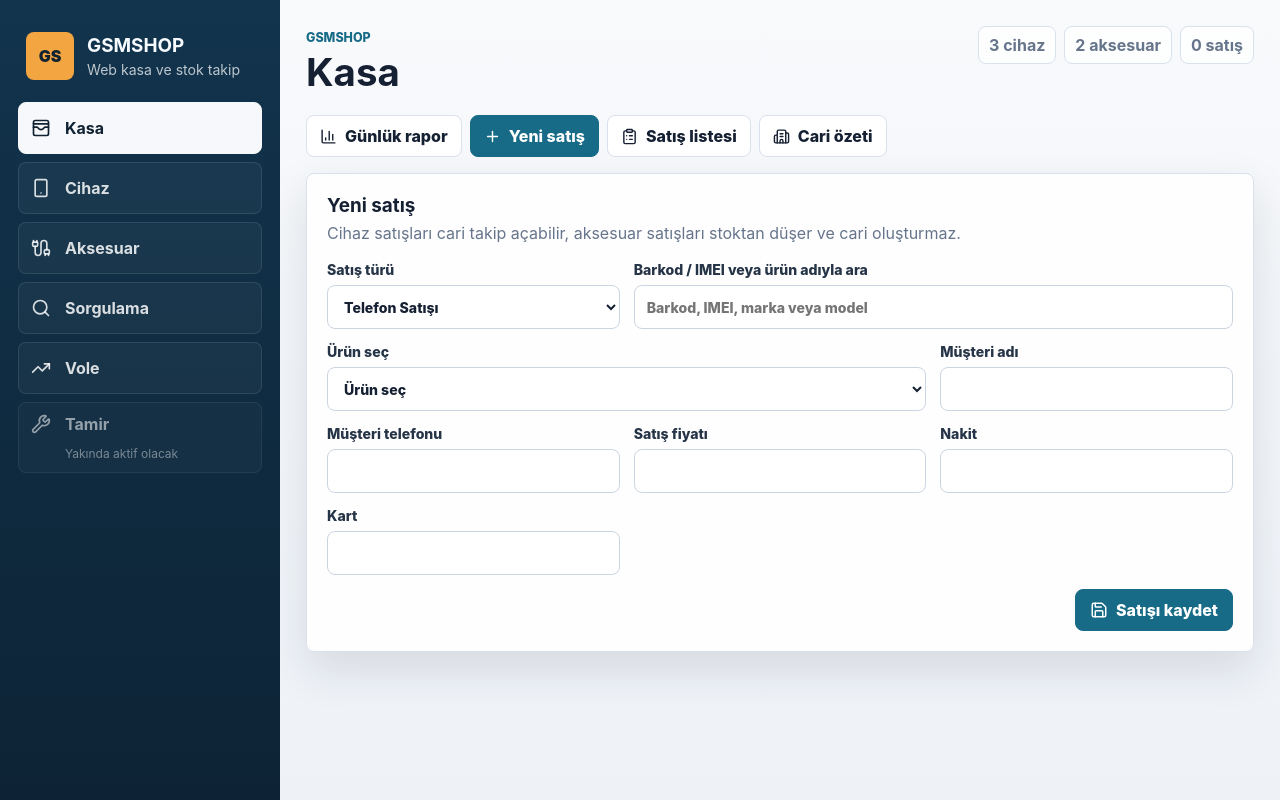
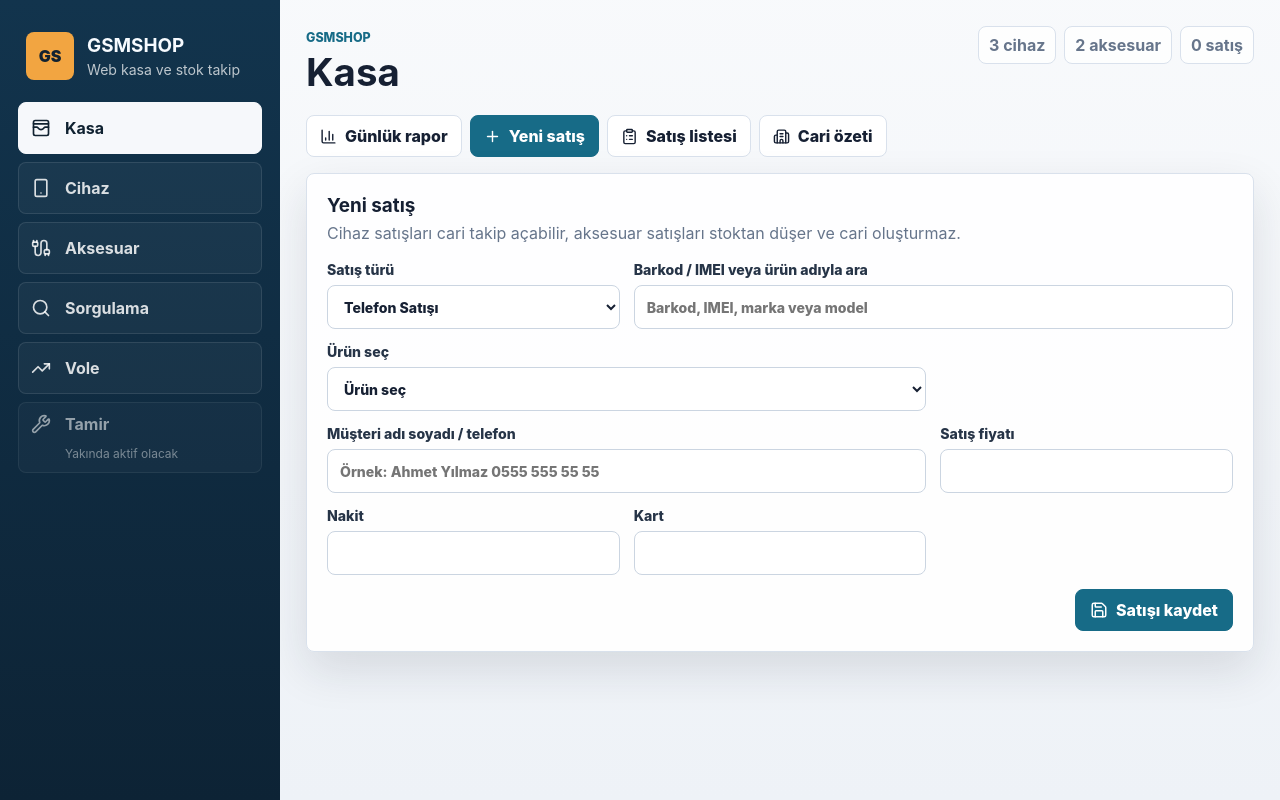
Before and after one commit to rodi65/gsmshop-web, a React (Vite) app: page / in a window 1280 px wide. Built offline with nearby package versions, Linux system fonts and the light colour scheme; the HTML template or start-up script is replaced by a standard one.

Commit message:
Satış ekranında kalan cari kişi seçimi eklendi

```diff
--- a/src/App.jsx
+++ b/src/App.jsx
@@ -307,7 +307,7 @@ function NewSale({ data, setData }) {
   const [searchTerm, setSearchTerm] = useState('');
   const [selectedProductId, setSelectedProductId] = useState('');
   const [customerName, setCustomerName] = useState('');
-  const [customerPhone, setCustomerPhone] = useState('');
+  const [cariPerson, setCariPerson] = useState('');
   const [salePrice, setSalePrice] = useState('');
   const [cashAmount, setCashAmount] = useState('');
   const [cardAmount, setCardAmount] = useState('');
@@ -352,11 +352,20 @@ function NewSale({ data, setData }) {
   const creditAmount = isAccessorySale ? 0 : Math.max(0, saleTotal - paidTotal);
   const projectedProfit = saleTotal - purchaseTotal;
 
+  const cariPersonOptions = useMemo(() => {
+    const existing = data.sales
+      .filter((sale) => sale.creditAmount > 0 && sale.customerName)
+      .map((sale) => sale.customerName);
+    if (customerName.trim()) existing.unshift(customerName.trim());
+    return Array.from(new Set(existing));
+  }, [data.sales, customerName]);
+
   useEffect(() => {
     setSelectedProductId('');
     setSalePrice('');
     setCashAmount('');
     setCardAmount('');
+    setCariPerson('');
     setMessage('');
     setSuccess(null);
   }, [saleType]);
@@ -385,7 +394,12 @@ function NewSale({ data, setData }) {
     }
 
     if (!isAccessorySale && !customerName.trim()) {
-      setMessage('Cihaz satışında müşteri adı zorunludur.');
+      setMessage('Müşteri adı soyadı / telefon birlikte yazılmalı.');
+      return;
+    }
+
+    if (!isAccessorySale && creditAmount > 0 && !cariPerson.trim()) {
+      setMessage('Kalan varsa cari kişi seçilmeden hesap kapanmaz.');
       return;
     }
 
@@ -404,8 +418,10 @@ function NewSale({ data, setData }) {
       productId: selectedProduct.id,
       productName: selectedProduct.title,
       barcode: selectedProduct.barcode,
-      customerName: isAccessorySale ? '' : customerName.trim(),
-      customerPhone: isAccessorySale ? '' : customerPhone.trim(),
+      customerName: isAccessorySale ? '' : (creditAmount > 0 ? cariPerson.trim() : customerName.trim()),
+      customerDisplay: isAccessorySale ? '' : customerName.trim(),
+      customerPhone: '',
+      cariPerson: isAccessorySale ? '' : cariPerson.trim(),
       sellerCompany: selectedProduct.sellerCompany ?? '',
       sellerPerson: selectedProduct.sellerPerson ?? '',
       quantity: 1,
@@ -445,7 +461,7 @@ function NewSale({ data, setData }) {
     setSelectedProductId('');
     setSearchTerm('');
     setCustomerName('');
-    setCustomerPhone('');
+    setCariPerson('');
     setSalePrice('');
     setCashAmount('');
     setCardAmount('');
@@ -485,16 +501,18 @@ function NewSale({ data, setData }) {
         </label>
 
         {!isAccessorySale && (
-          <>
-            <label>
-              Müşteri adı
-              <input value={customerName} onChange={(event) => setCustomerName(event.target.value)} required />
-            </label>
-            <label>
-              Müşteri telefonu
-              <input value={customerPhone} onChange={(event) => setCustomerPhone(event.target.value)} />
-            </label>
-          </>
+          <label className="span-2">
+            Müşteri adı soyadı / telefon
+            <input
+              placeholder="Örnek: Ahmet Yılmaz 0555 555 55 55"
+              value={customerName}
+              onChange={(event) => {
+                setCustomerName(event.target.value);
+                if (!cariPerson) setCariPerson(event.target.value);
+              }}
+              required
+            />
+          </label>
         )}
 
         <label>
@@ -524,10 +542,26 @@ function NewSale({ data, setData }) {
         )}
 
         {!isAccessorySale && creditAmount > 0 && (
-          <div className="alert span-3">
-            <AlertTriangle size={18} />
-            Nakit + kart toplamı satıştan düşük. {formatMoney(creditAmount)} cari kalan oluşacak.
-          </div>
+          <>
+            <div className="alert span-3">
+              <AlertTriangle size={18} />
+              Nakit + kart toplamı satıştan düşük. {formatMoney(creditAmount)} kalan cari oluşacak.
+            </div>
+
+            <label className="span-3">
+              Kalan cari kişi
+              <input
+                list="cari-person-options"
+                placeholder="Cari kişi seç veya müşteri adı soyadı / telefon yaz"
+                value={cariPerson}
+                onChange={(event) => setCariPerson(event.target.value)}
+                required
+              />
+              <datalist id="cari-person-options">
+                {cariPersonOptions.map((name) => <option key={name} value={name} />)}
+              </datalist>
+            </label>
+          </>
         )}
 
         {isAccessorySale && (
@@ -603,7 +637,7 @@ function SalesList({ sales }) {
           formatDate(sale.createdAt),
           sale.saleType,
           sale.productName,
-          sale.customerName || '-',
+          sale.customerDisplay || sale.customerName || '-',
           formatMoney(sale.cashAmount),
           formatMoney(sale.cardAmount),
           formatMoney(sale.creditAmount),
@@ -627,7 +661,7 @@ function CurrentSummary({ data }) {
           headers={['Müşteri', 'Telefon', 'İşlem', 'Kalan']}
           rows={customerCurrents.map((item) => [
             item.customerName,
-            item.customerPhone || '-',
+            'Tek alanda',
             item.count,
             formatMoney(item.balance),
           ])}
```
